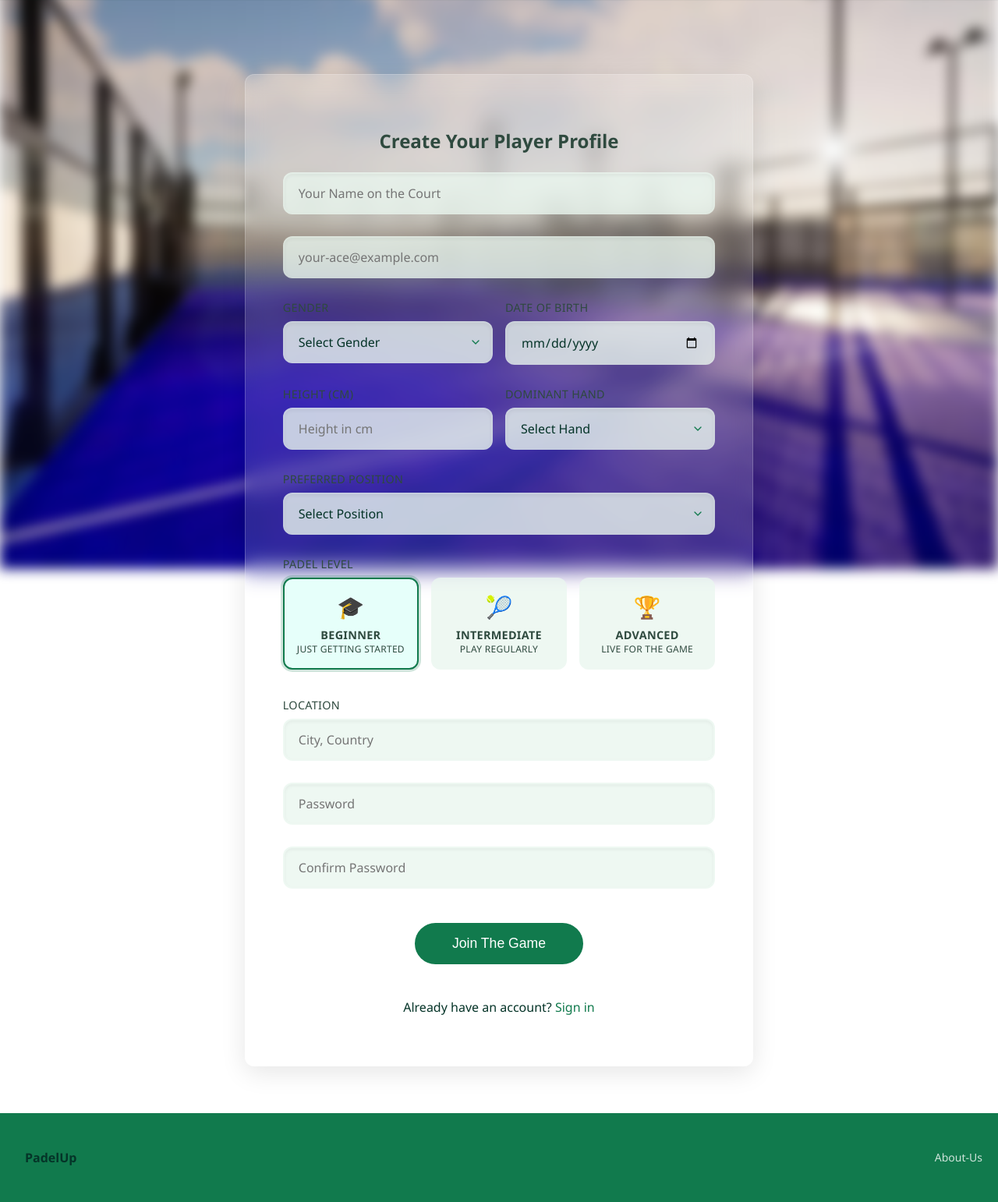
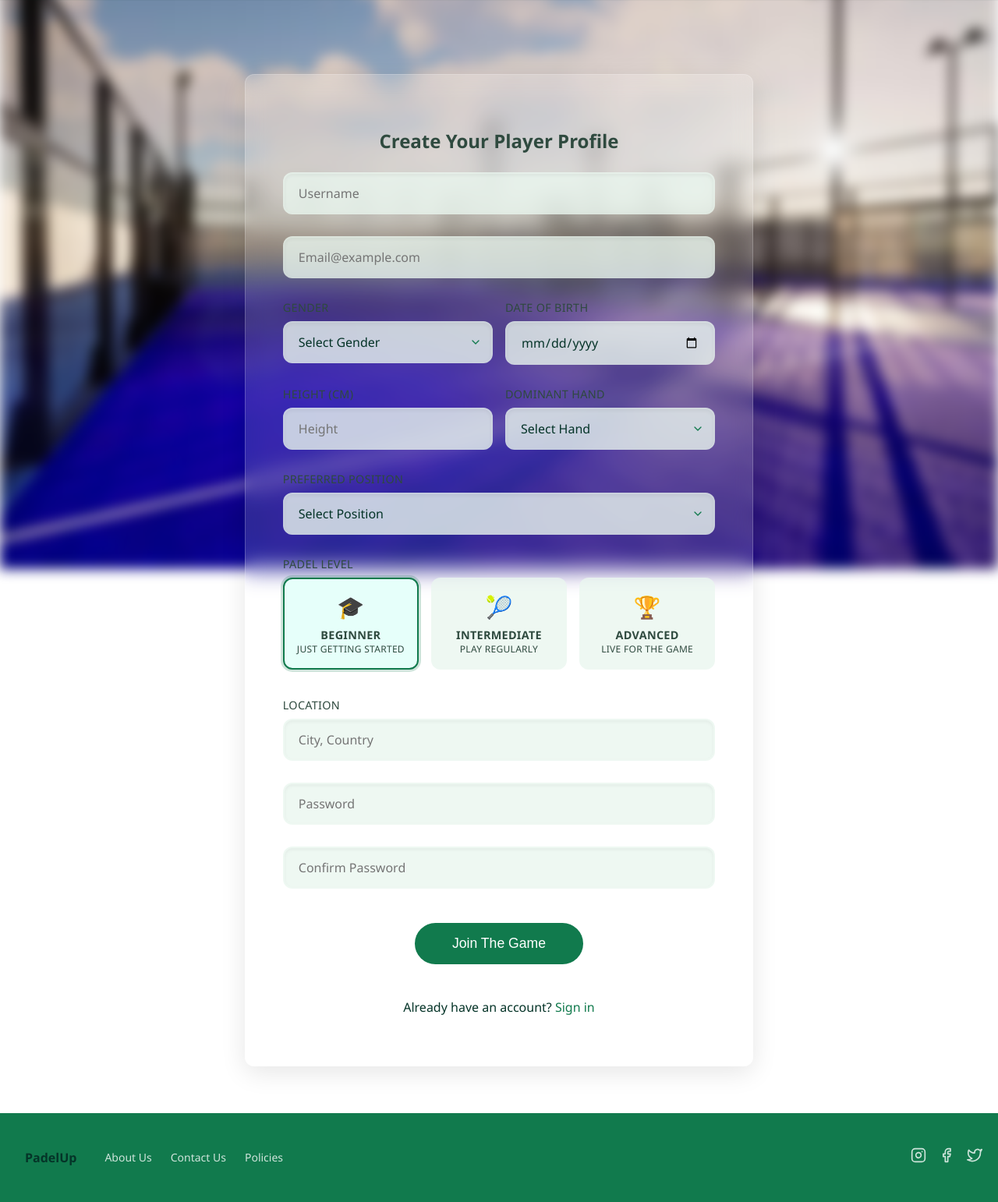
Before and after one commit to omarinho348/PadelUp, a PHP site: page /signup.php in a window 1280 px wide. Shown: the part 70-1612 px from the top of the page at 78% size. Run offline with PHP 8.4, Linux system fonts and the light colour scheme.

Commit message:
Footer added to signup and signin

```diff
--- a/signup.php
+++ b/signup.php
@@ -30,10 +30,10 @@ $error = "";
                     <?php endif; ?>
                     <form class="auth-form" method="POST" action="<?php echo htmlspecialchars($_SERVER["PHP_SELF"]); ?>">
                         <div class="form-group">
-                            <input type="text" name="fullname" id="fullname" placeholder="Your Name on the Court" required>
+                            <input type="text" name="fullname" id="fullname" placeholder="Username" required>
                         </div>
                         <div class="form-group">
-                            <input type="email" name="email" id="email" placeholder="your-ace@example.com" required>
+                            <input type="email" name="email" id="email" placeholder="Email@example.com" required>
                         </div>
                         <div class="form-group two-columns">
                             <div class="form-field">
@@ -53,7 +53,7 @@ $error = "";
                         <div class="form-group two-columns">
                             <div class="form-field">
                                 <label for="height">Height (cm)</label>
-                                <input type="number" name="height" id="height" placeholder="Height in cm" min="100" max="250" required>
+                                <input type="number" name="height" id="height" placeholder="Height" min="100" max="250" required>
                             </div>
                             <div class="form-field">
                                 <label for="hand">Dominant Hand</label>
@@ -121,15 +121,7 @@ $error = "";
             </div>
         </div>
     </div>
-    <footer class="minimal-footer">
-        <div class="footer-content">
-            <div class="footer-brand">PadelUp</div>
-            <div class="footer-links">
-                <a href="#">About-Us</a>
 
-            </div>
-        </div>
-    </footer>
 <?php
 // Process form submission - Move this to the top of the file before any HTML output
 if ($_SERVER["REQUEST_METHOD"] == "POST") {
@@ -181,3 +173,5 @@ if ($_SERVER["REQUEST_METHOD"] == "POST") {
 
 </body>
 </html>
+
+<?php include 'Includes/footer.php'; ?>
```
Also changed, not shown: signin.php (+4 -11 lines).
